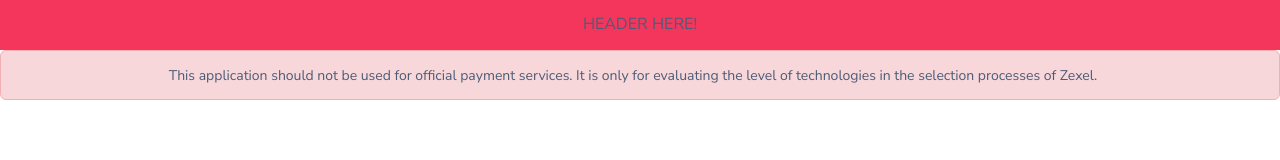
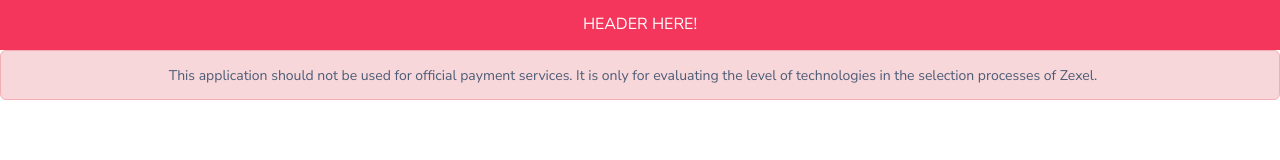
Before and after one commit to EliRodrEs/Payppermint, a Nuxt app in the folder front/: page / in a window 1280 px wide. Shown: the top 160 px of the page. Built offline with nearby package versions, Linux system fonts and the light colour scheme.

Commit message:
feat: Add new Header component

```diff
--- a/front/components/Header.vue
+++ b/front/components/Header.vue
@@ -1,5 +1,5 @@
 <template>
-    <div class="sticky-top py-1 text-center d-flex align-items-center justify-content-center bg-[var(--zexel-error)]"
+    <div class="sticky top-0 py-1 text-center d-flex align-items-center justify-content-center bg-[var(--zexel-error)] text-[var(--zexel-pure-white)]"
         style="height: 50px;">
         <h1>HEADER HERE!</h1>
     </div>
--- a/front/public/css/style.css
+++ b/front/public/css/style.css
@@ -5,8 +5,6 @@
 @tailwind base;
 @tailwind components;
 @tailwind utilities;
-
-
 
 
 :root {
@@ -93,9 +91,3 @@
 .close:hover {
     opacity: 1;
 }
-
-.sticky-top {
-    position: sticky;
-    top: 0;
-    z-index: 1020;
-}
```
